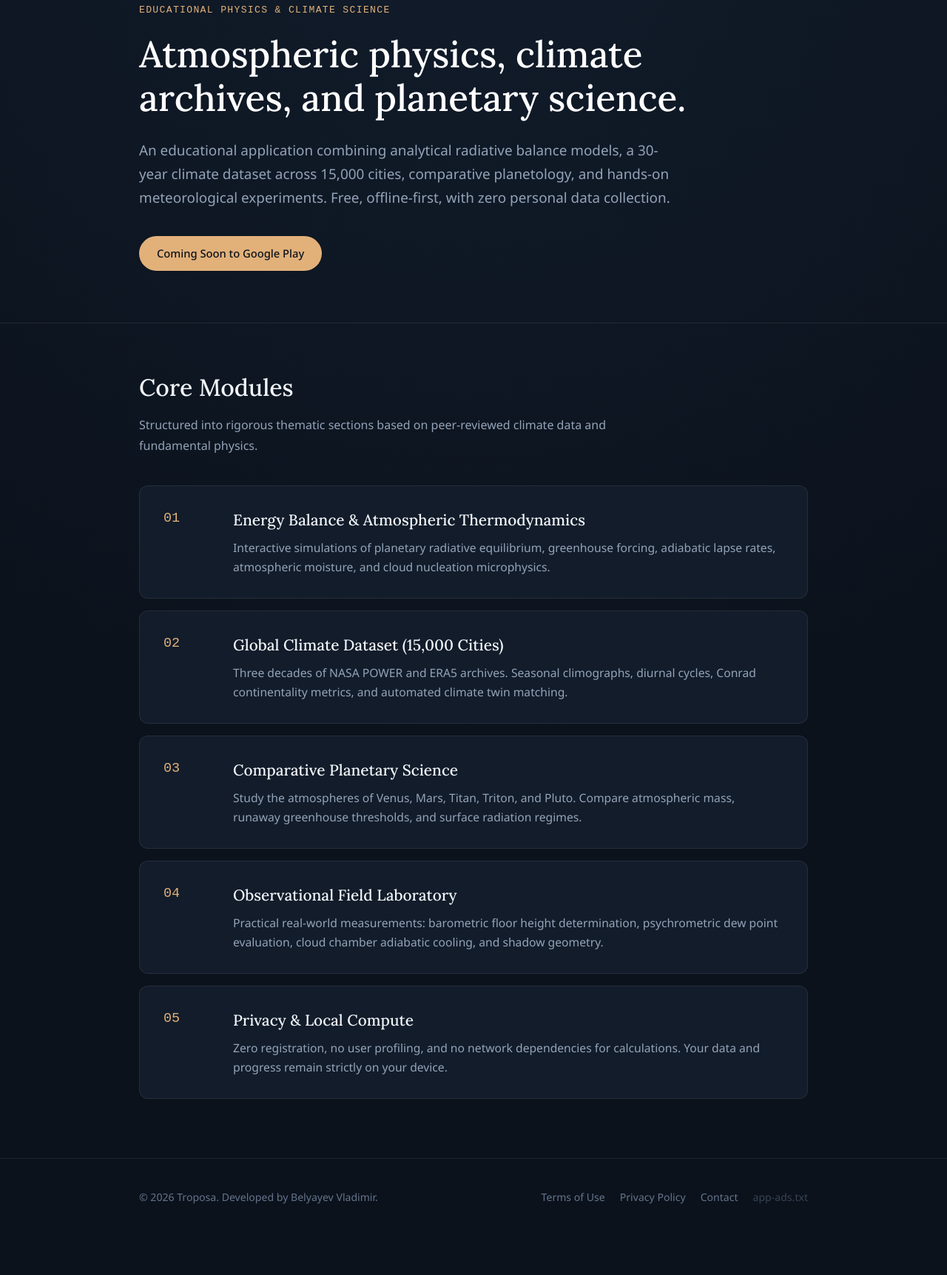
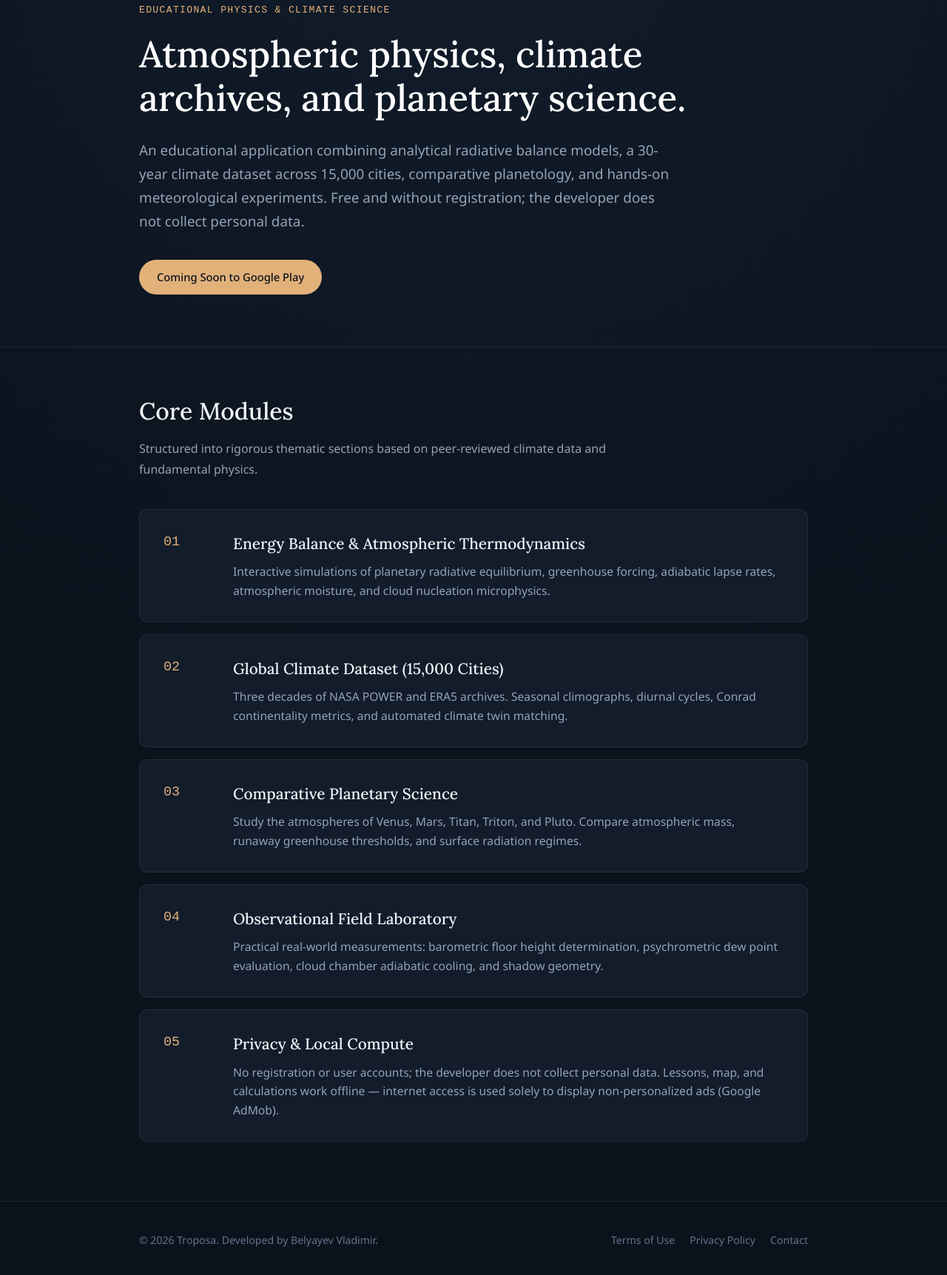
Before and after one commit to vladimir23904-afk/vladimir23904-afk.github.io, a plain HTML site: page index.html in a window 1280 px wide. Shown: the part 171-1894 px from the top of the page at 74% size. Before the commit the page ends 1841 px from the top, so only its background shows below. Drawn offline with Linux system fonts and the light colour scheme.

Commit message:
Update privacy description and remove app-ads.txt link from footer

```diff
--- a/index.html
+++ b/index.html
@@ -4,7 +4,7 @@
     <meta charset="UTF-8">
     <meta name="viewport" content="width=device-width, initial-scale=1.0">
     <title>Troposa — Climate Atlas & Planetary Atmospheres</title>
-    <meta name="description" content="An educational application combining analytical radiative balance models, a 30-year climate dataset across 15,000 cities, comparative planetology, and hands-on meteorological experiments. Free, offline-first, with zero personal data collection.">
+    <meta name="description" content="An educational application combining analytical radiative balance models, a 30-year climate dataset across 15,000 cities, comparative planetology, and hands-on meteorological experiments. Free and without registration; the developer does not collect personal data.">
     <link rel="preconnect" href="https://fonts.googleapis.com">
     <link rel="preconnect" href="https://fonts.gstatic.com" crossorigin>
     <link href="https://fonts.googleapis.com/css2?family=Lora:ital,wght@0,400..600;1,400..600&family=Noto+Sans:wght@400;500;600&display=swap" rel="stylesheet">
@@ -34,7 +34,7 @@
         <div class="container">
             <div class="hero-label">Educational Physics & Climate Science</div>
             <h1 class="hero-title">Atmospheric physics, climate archives, and planetary science.</h1>
-            <p class="hero-text">An educational application combining analytical radiative balance models, a 30-year climate dataset across 15,000 cities, comparative planetology, and hands-on meteorological experiments. Free, offline-first, with zero personal data collection.</p>
+            <p class="hero-text">An educational application combining analytical radiative balance models, a 30-year climate dataset across 15,000 cities, comparative planetology, and hands-on meteorological experiments. Free and without registration; the developer does not collect personal data.</p>
             <div class="hero-buttons">
                 <span class="btn btn-primary">Coming Soon to Google Play</span>
             </div>
@@ -81,7 +81,7 @@
             <div class="module-num">05</div>
             <div class="module-content">
                 <h3>Privacy & Local Compute</h3>
-                <p>Zero registration, no user profiling, and no network dependencies for calculations. Your data and progress remain strictly on your device.</p>
+                <p>No registration or user accounts; the developer does not collect personal data. Lessons, map, and calculations work offline — internet access is used solely to display non-personalized ads (Google AdMob).</p>
             </div>
         </div>
             </div>
@@ -96,7 +96,6 @@
             <a href="legal.html#terms-en">Terms of Use</a>
             <a href="legal.html#privacy-en">Privacy Policy</a>
             <a href="mailto:vladimir23904@gmail.com">Contact</a>
-            <a href="app-ads.txt" style="opacity: 0.5;">app-ads.txt</a>
         </div>
     </div>
 </footer>
```
Also changed, not shown: ru.html (+3 -4 lines), uz.html (+3 -4 lines).
